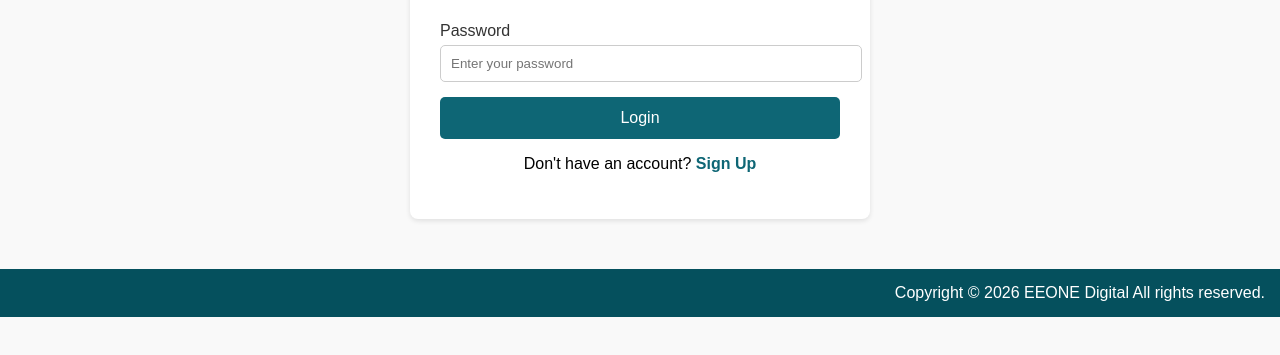
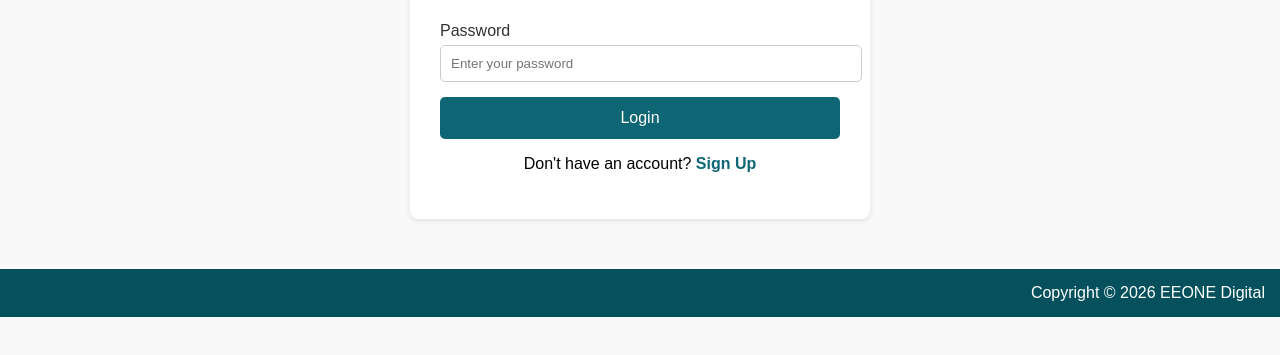
Before and after one commit to EE1-in/EE1, a plain HTML site: page login.html in a window 1280 px wide. Shown: the part 383-738 px from the top of the page. Drawn offline with Linux system fonts and the light colour scheme.

Commit message:
Update login.html

```diff
--- a/login.html
+++ b/login.html
@@ -43,7 +43,7 @@
     </div>
   </div>
   	<footer>
-	<div class="text-center xl:text-grey-1 xl:text-[14px] xl:leading-[18px] xl:font-[500] text-[12px] text-black">Copyright © 2026 EEONE Digital All rights reserved.
+	<div class="text-center xl:text-grey-1 xl:text-[14px] xl:leading-[18px] xl:font-[500] text-[12px] text-black">Copyright © 2026 EEONE Digital
 	</div>
  	 </footer>
 	</body>
```
